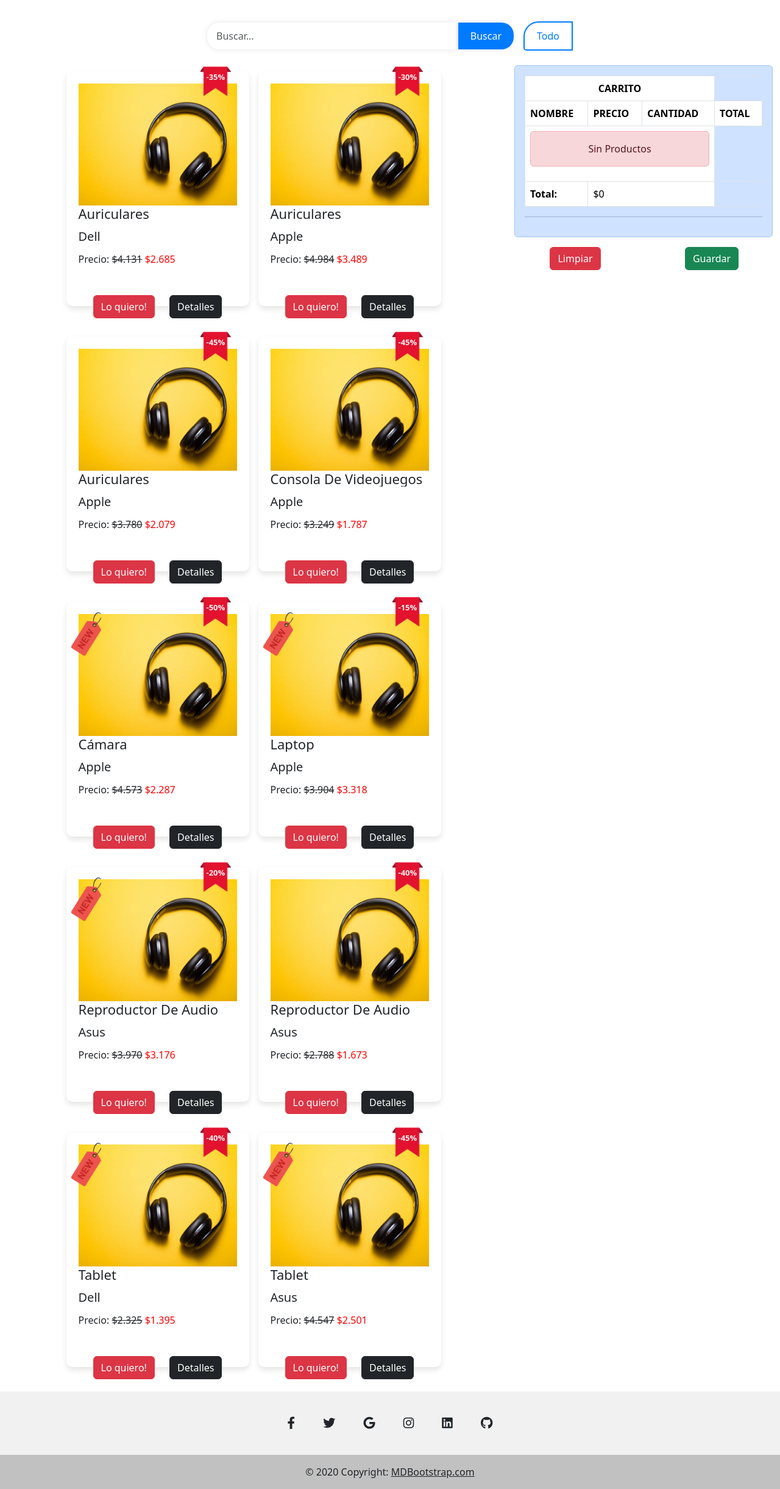
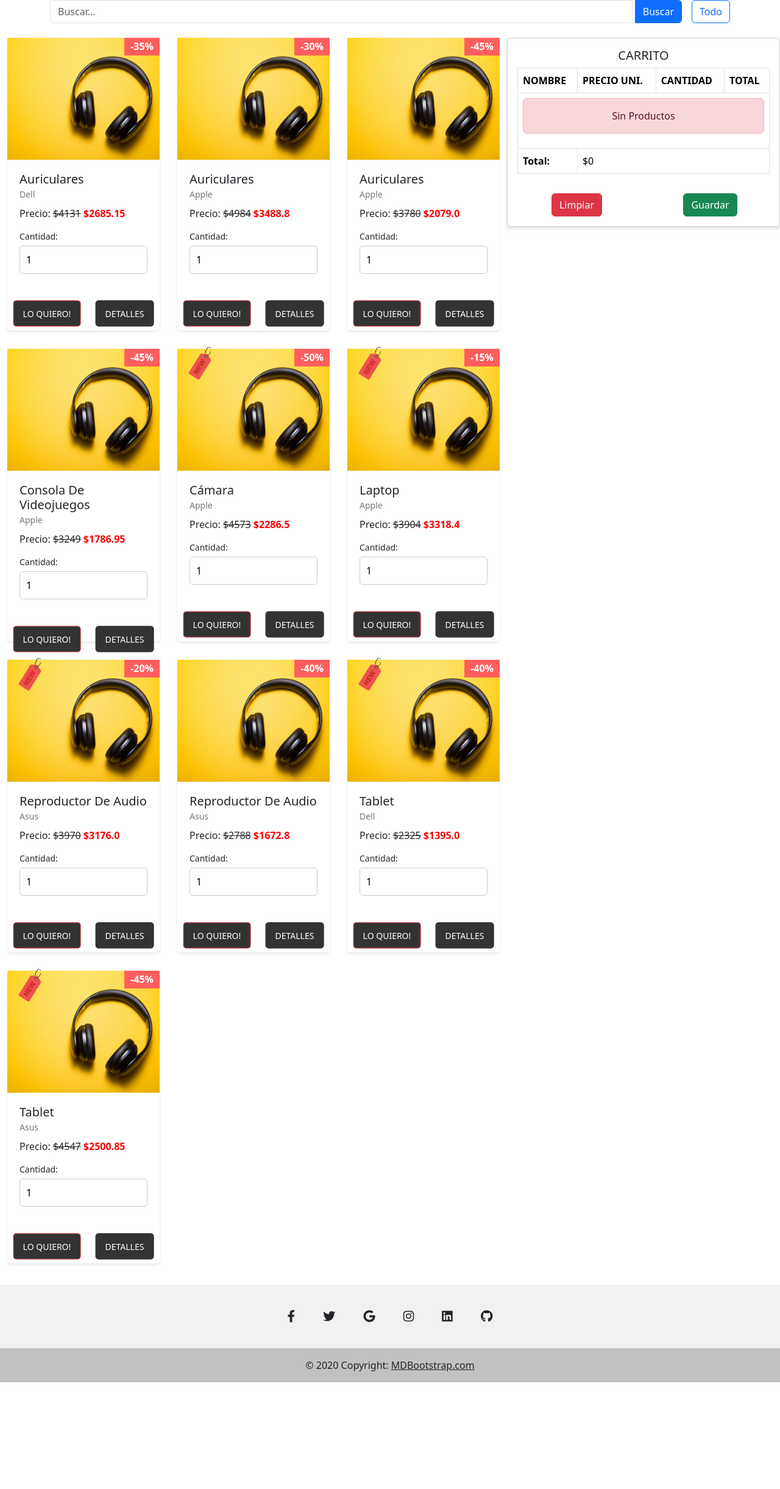
Before and after one commit to arizonv/ECOMMERCE, a Django app: page /store in a window 1280 px wide. Shown: the part 56-2498 px from the top of the page at 61% size. After the commit the page ends 2323 px from the top, so only its background shows below. Run offline with Django 3.2, Linux system fonts and the light colour scheme; data comes from the database, SQL or seed files in the repository; both versions use the stored data as it was after the commit; parts of the project's set-up code (start-up, migrations or seed data) failed here and were passed over; some libraries are stand-ins or nearby versions.

Commit message:
base - 2.2 carrito de compras test estilos

```diff
--- a/static/css/store.css
+++ b/static/css/store.css
@@ -1,12 +1,3 @@
-/* Estilos para el contenedor del buscador */
-.container-busqueda {
-    max-width: 600px;
-    margin: 0 auto;
-    text-align: center;
-    margin-top: 35px;
-}
-
-
 .container-wrapper {
     display: flex;
 }
@@ -19,142 +10,124 @@
     width: 35%;
 }
 
-/* Estilos para el formulario de búsqueda */
-form {
-    display: flex;
-    align-items: center;
-}
 
-.input-group {
-    display: flex;
-    align-items: center;
-}
-
-.my-input {
-    flex-grow: 1;
-    border-radius: 20px;
-    border: none;
-    padding: 10px 15px;
-    font-size: 16px;
-    box-shadow: 0px 0px 10px rgba(0, 0, 0, 0.1);
-}
-
-.my-btn {
-    border-radius: 20px;
-    padding: 10px 20px;
-    font-size: 16px;
-    background-color: #007bff;
-    color: white;
-    border: none;
-    box-shadow: 0px 0px 10px rgba(0, 0, 0, 0.1);
-}
-
-.my-btn:hover {
-    background-color: #0062cc;
-}
-
-/* Estilos para el botón de 'Todo' */
-.btn-outline-primary {
-    border-radius: 25px 0 0 5px;
-    padding: 10px 20px;
-    font-size: 16px;
-    color: #007bff;
-    border: 2px solid #007bff;
-}
-
-.btn-outline-primary:hover {
-    background-color: #007bff;
-    color: white;
-}
-
-
-/*********************/
 .container-products {
     display: flex;
     flex-wrap: wrap;
-    justify-content: center;
-    gap: 15px;
-    margin-top: 10px;
+    justify-content: space-between;
+    margin: 0 auto;
+    max-width: 1200px;
 }
 
 .card-producto {
-    width: 300px;
-    height: 385px;
-    margin-bottom: 35px;
-    padding: 20px;
-    border-radius: 10px;
-    box-shadow: 0px 5px 10px rgba(0, 0, 0, 0.1);
     background-color: #fff;
-    transition: all 0.3s ease-in-out;
+    border-radius: 5px;
+    box-shadow: 0px 2px 4px rgba(0, 0, 0, 0.1);
+    margin-bottom: 30px;
+    width: 250px;
+    max-height: 480px;
+    gap: 5px;
 }
 
-.card-producto:hover {
-    transform: scale(1.05);
+.card-producto .img-prod {
+    position: relative;
+    height: 200px;
 }
 
-.card-producto img {
+.card-producto .img-prod img {
+    position: absolute;
+    top: 0;
+    left: 0;
     width: 100%;
-    height: 200px;
+    height: 100%;
     object-fit: cover;
     object-position: center;
 }
 
-/* logo imagen  **************/
-
-.img-prod {
-    position: relative;
-}
-
-#oferta {
+.card-producto .img-prod #logo {
     position: absolute;
-    top: -28px;
-    left: 200px;
-    font-size: 13px;
-    font-weight: bold;
-    margin: 10px;
-    color: #f4f4f4;
-    box-shadow: 2px 2px 5px rgba(0, 0, 0, -1.0);
-}
-
-#logo-oferta {
-    position: absolute;
-    top: -51px;
-    left: 190px;
-    max-width: 50px;
-    height: 75px;
-    margin: 10px;
-    box-shadow: 2px 2px 5px rgba(0, 0, 0, -1.0);
+    top: -15px;
+    z-index: 1;
+    width: 30%;
+    height: auto;
 }
 
 
-#logo {
+.card-producto .img-prod #oferta {
     position: absolute;
-    top: -9px;
-    left: -37px;
-    width: 100px;
-    height: 80px;
-    transform: scale(var(--scale-factor));
+    top: 0px;
+    right: 0px;
+    z-index: 1;
+    background-color: #FF5E5E;
+    color: #fff;
+    font-size: 16px;
+    font-weight: 700;
+    padding: 5px 10px;
 }
 
-.info {
+
+
+.card-producto .info {
+    padding: 20px;
+}
+
+.card-producto .info h3 {
+    font-size: 20px;
+    margin-bottom: 5px;
+}
+
+.card-producto .info h5 {
+    color: #777;
+    font-size: 14px;
+    margin-bottom: 10px;
+}
+
+.card-producto .info p {
+    font-size: 16px;
+    margin-bottom: 15px;
+}
+
+.card-producto .info p span {
+    color: #FF5E5E;
+    font-weight: 700;
+}
+
+.card-producto form {
     display: flex;
     flex-direction: column;
-    align-items: flex-start;
 }
 
-.info h3 {
-    font-size: 22px;
-    max-width: 297px;
-    overflow: hidden;
-    text-overflow: ellipsis;
-    white-space: nowrap;
+.card-producto form label {
+    font-size: 14px;
+    margin-bottom: 5px;
 }
 
-.info {
+.card-producto form input {
+    margin-bottom: 15px;
+    padding: 10px;
+    border-radius: 5px;
+    border: 1px solid #ccc;
+}
+
+.card-producto .container-btn {
     display: flex;
-    flex-direction: column;
-    align-items: flex-start;
-    gap: 5px;
+    justify-content: space-between;
+    text-align: center;
+}
+
+
+.card-producto .buttons button,
+.card-producto .buttons a {
+    display: inline-block;
+    background-color: #333;
+    border-radius: 5px;
+    color: #fff;
+    cursor: pointer;
+    font-size: 14px;
+    padding: 10px 15px;
+    text-align: center;
+    text-decoration: none;
+    text-transform: uppercase;
 }
 
 .buttons {
@@ -173,3 +146,8 @@ form {
     position: relative;
     height: 100px;
 }
+
+.card-producto .buttons button:hover,
+.card-producto .buttons a:hover {
+    background-color: #FF5E5E;
+}
--- a/tienda/templates/shop/carrito.html
+++ b/tienda/templates/shop/carrito.html
@@ -0,0 +1,55 @@
+<style>
+    .card {
+        border: 1px solid #ccc;
+        border-radius: 4px;
+        box-shadow: 0 4px 6px rgba(0, 0, 0, 0.1);
+    }
+</style>
+<div class="card">
+    <div class="card-body">
+        <h5 class="card-title text-center">CARRITO</h5>
+        <div class="table-responsive">
+            <table class="table table-bordered">
+                <thead>
+                    <tr>
+                        <th scope="col">NOMBRE</th>
+                        <th scope="col">PRECIO UNI.</th>
+                        <th scope="col">CANTIDAD</th>
+                        <th scope="col">TOTAL</th>
+                    </tr>
+                </thead>
+                <tbody>
+                    {% if request.session.carrito %}
+                    {% for key, value in request.session.carrito.items %}
+                    <tr>
+                        <td>{{ value.nombre }}</td>
+                        <td>${{ value.precio_uni }}</td>
+                        <td>{{ value.cantidad }}</td>
+                        <td>${{ value.acumulado|floatformat:0}}
+                            <a href="{% url 'shopping:Add' value.producto_id %}" class="badge btn btn-dark">+</a>
+                            <a href="{% url 'shopping:Sub' value.producto_id %}" class="badge btn btn-dark">-</a>
+                        </td>
+                    </tr>
+                    {% endfor %}
+                    {% else %}
+                    <tr>
+                        <td colspan="4">
+                            <div class="alert alert-danger text-center">Sin Productos</div>
+                        </td>
+                    </tr>
+                    {% endif %}
+                    <tr>
+                        <th scope="row">Total:</th>
+                        <td colspan="3">
+                            ${{ total_carrito }}
+                        </td>
+                    </tr>
+                </tbody>
+            </table>
+        </div>
+        <div class="row text-center mt-3">
+            <div class="col-6"><a href="{% url 'shopping:CLS' %}" class="btn btn-danger">Limpiar</a></div>
+            <div class="col-6"><a href="#" class="btn btn-success">Guardar</a></div>
+        </div>
+    </div>
+</div>
--- a/tienda/templates/store.html
+++ b/tienda/templates/store.html
@@ -6,6 +6,8 @@
 {% block head %}
 <LINK REL=StyleSheet HREF='{% static 'css/store.css' %}' TYPE="text/css">
 {% endblock %}
+
+
 
 <div class="container">
     <div class="container-busqueda">
@@ -36,34 +38,24 @@
 
                 {% if producto.oferta == '0' %}
                 {% elif producto.oferta == '5' %}
-                <img id="logo-oferta" src="{% static 'assets/images/oferta.png' %}" alt="imagen-producto" />
                 <h1 id="oferta">-5%</h1>
                 {% elif producto.oferta == '10' %}
-                <img id="logo-oferta" src="{% static 'assets/images/oferta.png' %}" alt="imagen-producto" />
                 <h1 id="oferta">-10%</h1>
                 {% elif producto.oferta == '15' %}
-                <img id="logo-oferta" src="{% static 'assets/images/oferta.png' %}" alt="imagen-producto" />
                 <h1 id="oferta">-15%</h1>
                 {% elif producto.oferta == '20' %}
-                <img id="logo-oferta" src="{% static 'assets/images/oferta.png' %}" alt="imagen-producto" />
                 <h1 id="oferta">-20%</h1>
                 {% elif producto.oferta == '25' %}
-                <img id="logo-oferta" src="{% static 'assets/images/oferta.png' %}" alt="imagen-producto" />
                 <h1 id="oferta">-25%</h1>
                 {% elif producto.oferta == '30' %}
-                <img id="logo-oferta" src="{% static 'assets/images/oferta.png' %}" alt="imagen-producto" />
                 <h1 id="oferta">-30%</h1>
                 {% elif producto.oferta == '35' %}
-                <img id="logo-oferta" src="{% static 'assets/images/oferta.png' %}" alt="imagen-producto" />
                 <h1 id="oferta">-35%</h1>
                 {% elif producto.oferta == '40' %}
-                <img id="logo-oferta" src="{% static 'assets/images/oferta.png' %}" alt="imagen-producto" />
                 <h1 id="oferta">-40%</h1>
                 {% elif producto.oferta == '45' %}
-                <img id="logo-oferta" src="{% static 'assets/images/oferta.png' %}" alt="imagen-producto" />
                 <h1 id="oferta">-45%</h1>
                 {% elif producto.oferta == '50' %}
-                <img id="logo-oferta" src="{% static 'assets/images/oferta.png' %}" alt="imagen-producto" />
                 <h1 id="oferta">-50%</h1>
                 {% endif %}
 
@@ -76,25 +68,28 @@
                 <img class="card-img-top" src="https://dummyimage.com/450x300/dee2e6/6c757d.jpg" alt="not image" />
                 {% endif %}
             </div>
-            {% load humanize %}
             <div class="info">
                 <h3 id="mi-id">{{ producto.nombre | title }}</h3>
-                <h5>{{producto.marca}}</h5>
+                <h5>{{ producto.marca }}</h5>
                 {% if producto.oferta != '0' %}
-                <p>
-                    Precio: <del>${{ producto.precio|floatformat:0|intcomma }}</del>
-                    <span style="color: red;">${{ producto.precio_descuento|floatformat:0|intcomma }}</span>
-                </p>
+                <p>Precio: <del>${{ producto.precio }}</del><span
+                        style="color: red;"> ${{ producto.precio_descuento }}</span></p>
                 {% else %}
-                <p>Precio: ${{ producto.precio|floatformat:0|intcomma }}</p>
+                <p>Precio: ${{ producto.precio }}</p>
                 {% endif %}
-            </div>
-            <div class="container-btn">
-                <div class="buttons">
-                    <a href="{% url 'shopping:Add' producto.id %}" class="x btn btn-danger">Lo quiero!</a>
-                    &nbsp;
-                    <a href="{% url 'tienda:detalle' producto.id %}" class=" y btn btn-dark">Detalles</a>
-                </div>
+                <form method="post" action="{% url 'shopping:Add' producto.id %}">
+                    {% csrf_token %}
+
+                    <label for="id_cantidad">Cantidad:</label>
+                    <input type="number" id="id_cantidad" name="cantidad" value="1" min="1">
+                    <div class="container-btn">
+                        <div class="buttons">
+                            <button type="submit" class="x btn btn-danger">Lo quiero!</button>
+                            &nbsp;
+                            <a href="{% url 'tienda:detalle' producto.id %}" class="y btn btn-dark">Detalles</a>
+                        </div>
+                    </div>
+                </form>
             </div>
         </div>
         {% endfor %} {% else %}
@@ -104,60 +99,9 @@
         {% endif %}
     </div>
 
-    <div class="container container-shop">
-        <div class="alert alert-primary" role="alert">
-            <table class="table table-bordered">
-                <thead>
-                    <tr>
-                        <th scope="row" colspan="3" class="text-center">CARRITO</th>
-                    </tr>
-                    <tr>
-                        <th scope="col">NOMBRE</th>
-                        <th scope="col">PRECIO</th>
-                        <th scope="col">CANTIDAD</th>
-                        <th scope="col">TOTAL</th>
-                    </tr>
-                </thead>
-                <tbody>
-                    {% if request.session.carrito %}
-                    {% for key, value in request.session.carrito.items %}
-                    <tr>
-                        <td>{{ value.nombre }}</td>
-                        <td>{{ value.precio_uni }}</td>
-                        <td>{{ value.cantidad }}</td>
-                        <td>{{ value.acumulado }}
-                            <a href="{% url 'shopping:Add' value.producto_id %}"
-                                class="badge btn btn-dark badge-dark">+</a>
-                            <a href="{% url 'shopping:Sub' value.producto_id %}"
-                                class="badge btn btn-dark badge-dark">-</a>
-                        </td>
-                    </tr>
-                    {% endfor %}
-                    {% else %}
-                    <tr>
-                        <td colspan="3">
-                            <div class="alert alert-danger text-center">Sin Productos</div>
-                        </td>
-                    </tr>
-                    {% endif %}
-                    <tr>
-                        <th scope="row">Total:</th>
-                        <td colspan="2">
-                            ${{ total_carrito }}
-                        </td>
-                    </tr>
-                </tbody>
-
-            </table>
-            <hr>
-        </div>
-        <div class="row text-center">
-            <div class="col-6"><a href="{% url 'shopping:CLS' %}" class="btn btn-danger">Limpiar</a></div>
-            <div class="col-6"><a href="#" class="btn btn-success">Guardar</a></div>
-        </div>
+    <div class="container-shop">
+        {% include "shop/carrito.html" %}
     </div>
-
-
 </div>
 
 
```
Also changed, not shown: shopping/Carrito.py (+21 -5 lines), tips.txt (+34 -0 lines), db.sqlite3, tienda/migrations/0001_initial.py.
